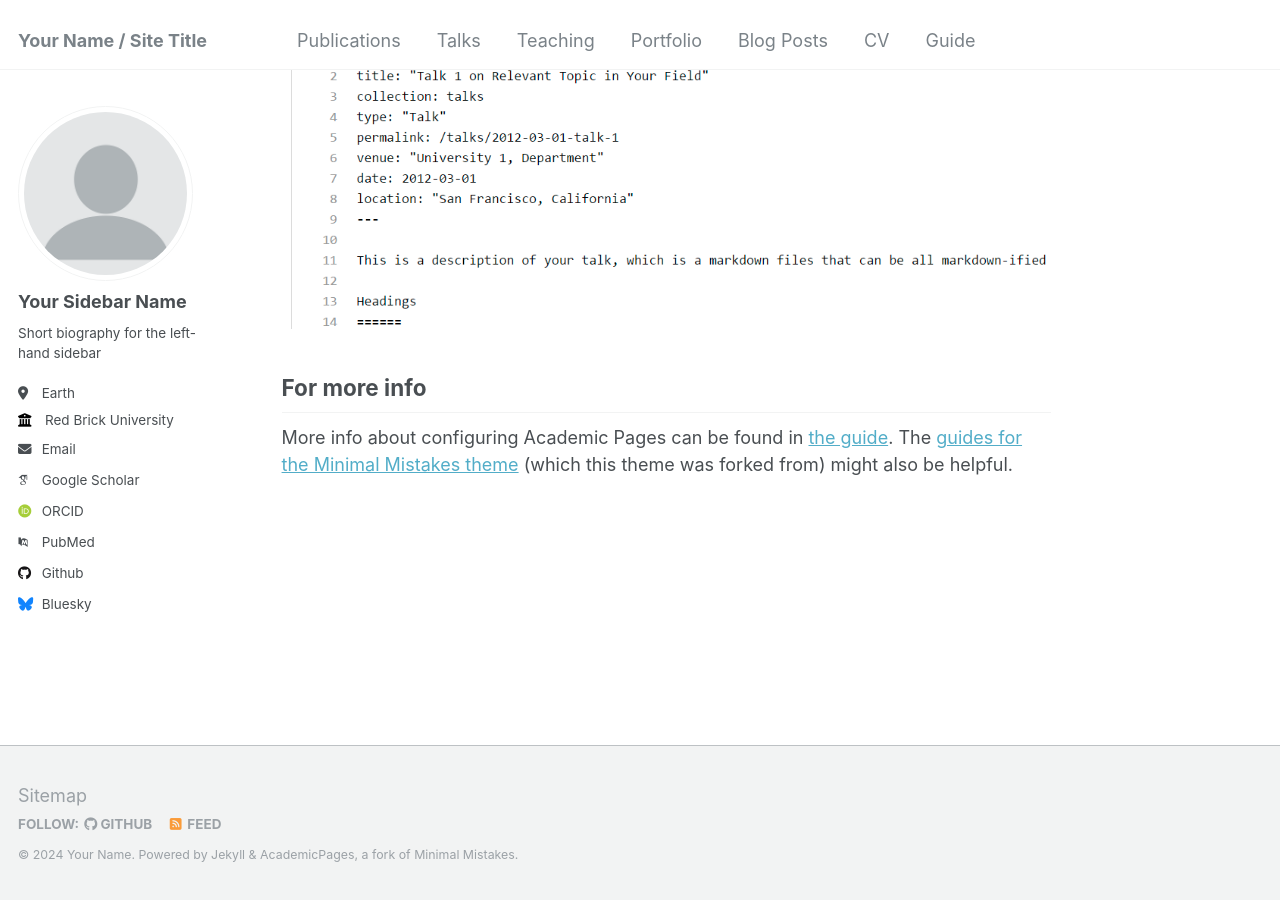
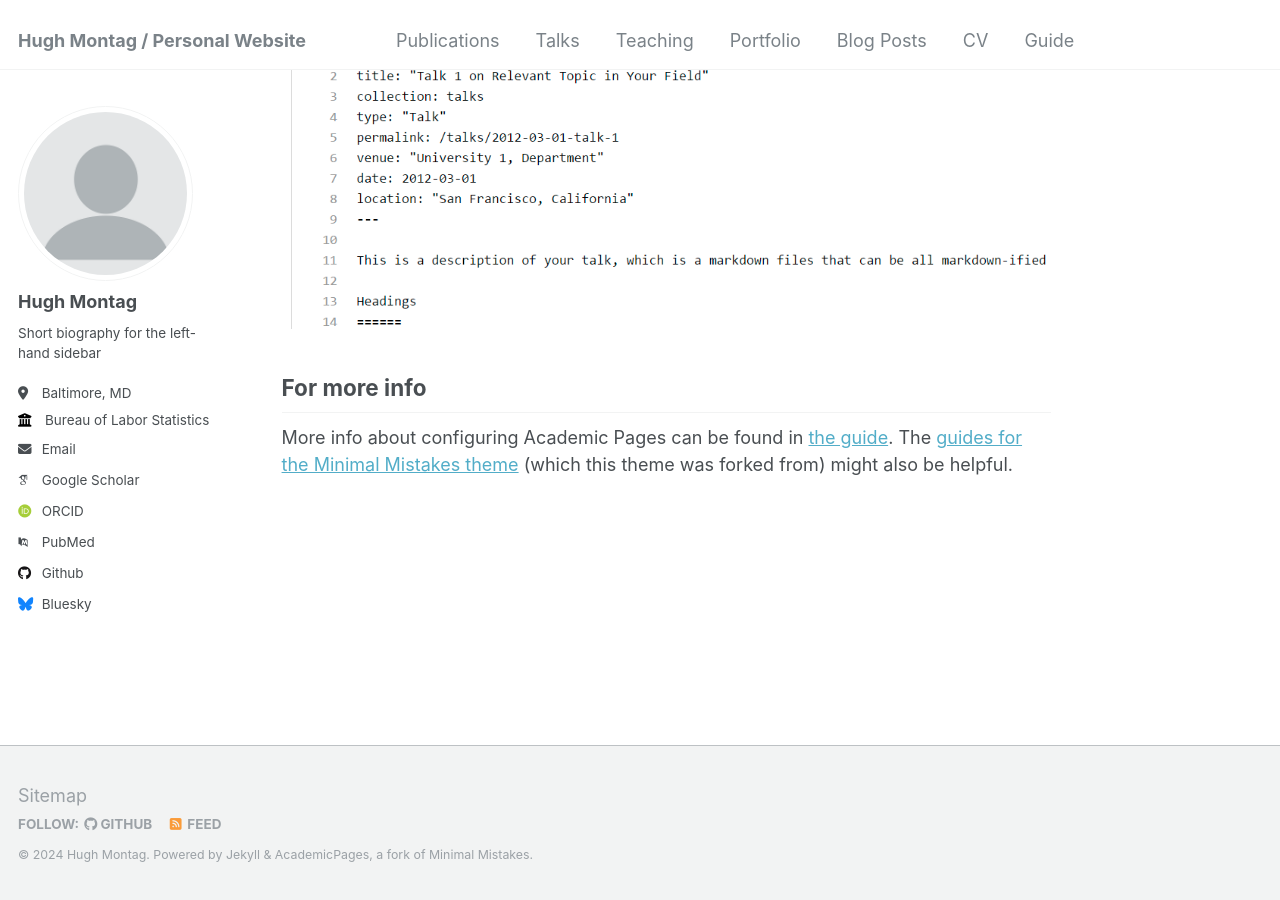
Before and after one commit to hmontag3/hmontag3.github.io, a Jekyll site: the page built from _pages/about.md, in a window 1280 px wide and 900 px high, scrolled down 2660 px. Built offline with Jekyll 4.4.1, drawn with Linux system fonts in a browser that asks for light colours; some web fonts are replaced.

Commit message:
Update _config.yml with bio, initial commit

```diff
--- a/_config.yml
+++ b/_config.yml
@@ -8,10 +8,10 @@
 
 # Basic Site Settings
 locale                   : "en-US"
-title                    : "Your Name / Site Title"
+title                    : "Hugh Montag / Personal Website"
 title_separator          : "-"
-name                     : &name "Your Name"
-description              : &description "personal description"
+name                     : &name "Hugh Montag"
+description              : &description "Research Economist"
 url                      : https://academicpages.github.io # the base hostname & protocol for your site e.g. "https://mmistakes.github.io"
 baseurl                  : "" # the subpath of your site, e.g. "/blog"
 repository               : "academicpages/academicpages.github.io"
@@ -22,13 +22,13 @@ repository               : "academicpages/academicpages.github.io"
 author:
   # Biographic information
   avatar           : "profile.png"
-  name             : "Your Sidebar Name"
+  name             : "Hugh Montag"
   pronouns         : # example: "she/her"
   bio              : "Short biography for the left-hand sidebar"
-  location         : "Earth"
-  employer         : "Red Brick University"
+  location         : "Baltimore, MD"
+  employer         : "Bureau of Labor Statistics"
   uri              : # URL
-  email            : "none@example.org"
+  email            : "Montag.Hugh@bls.gov"
 
   # Academic websites
   arxiv            : # URL - Update with the correct link to your profile
```
